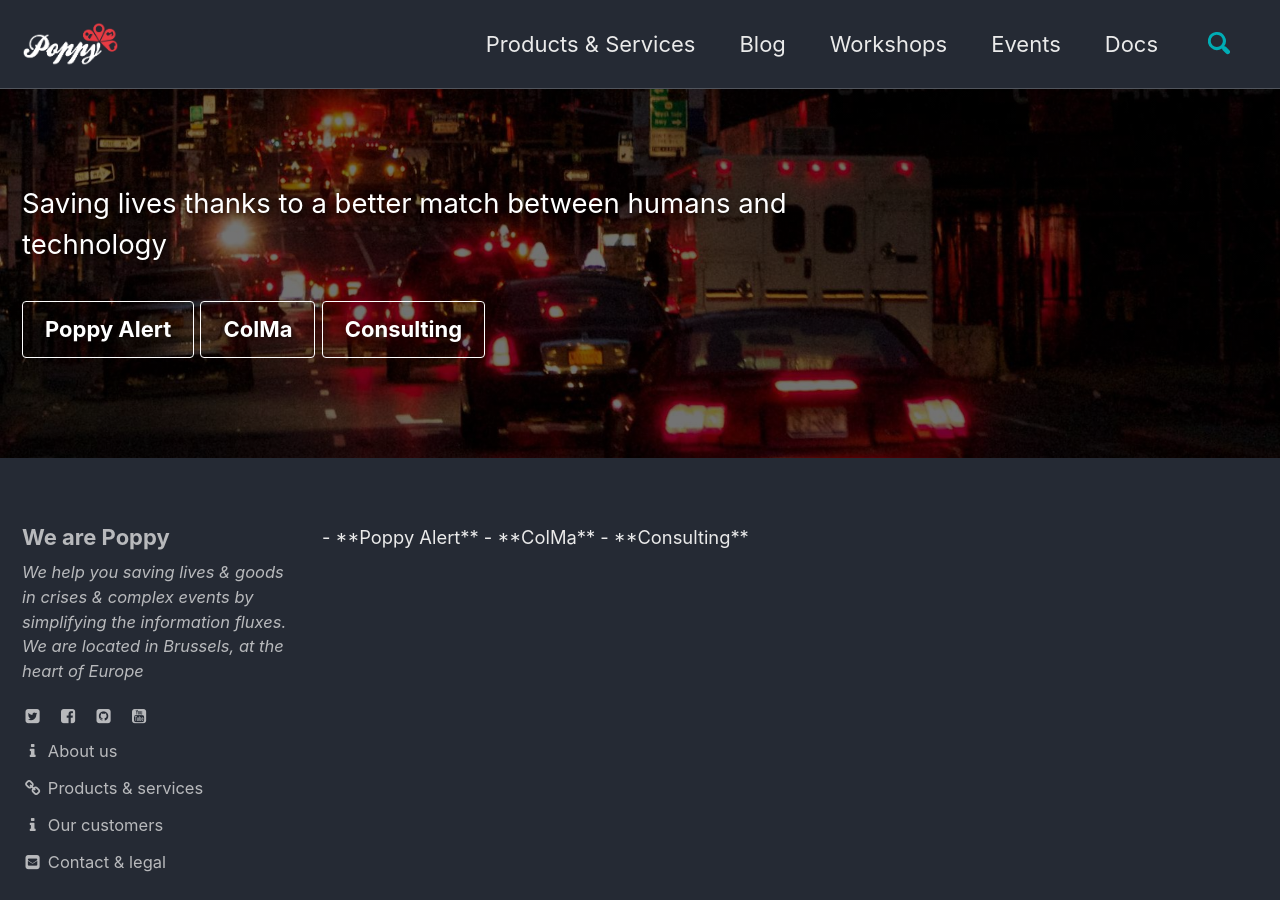
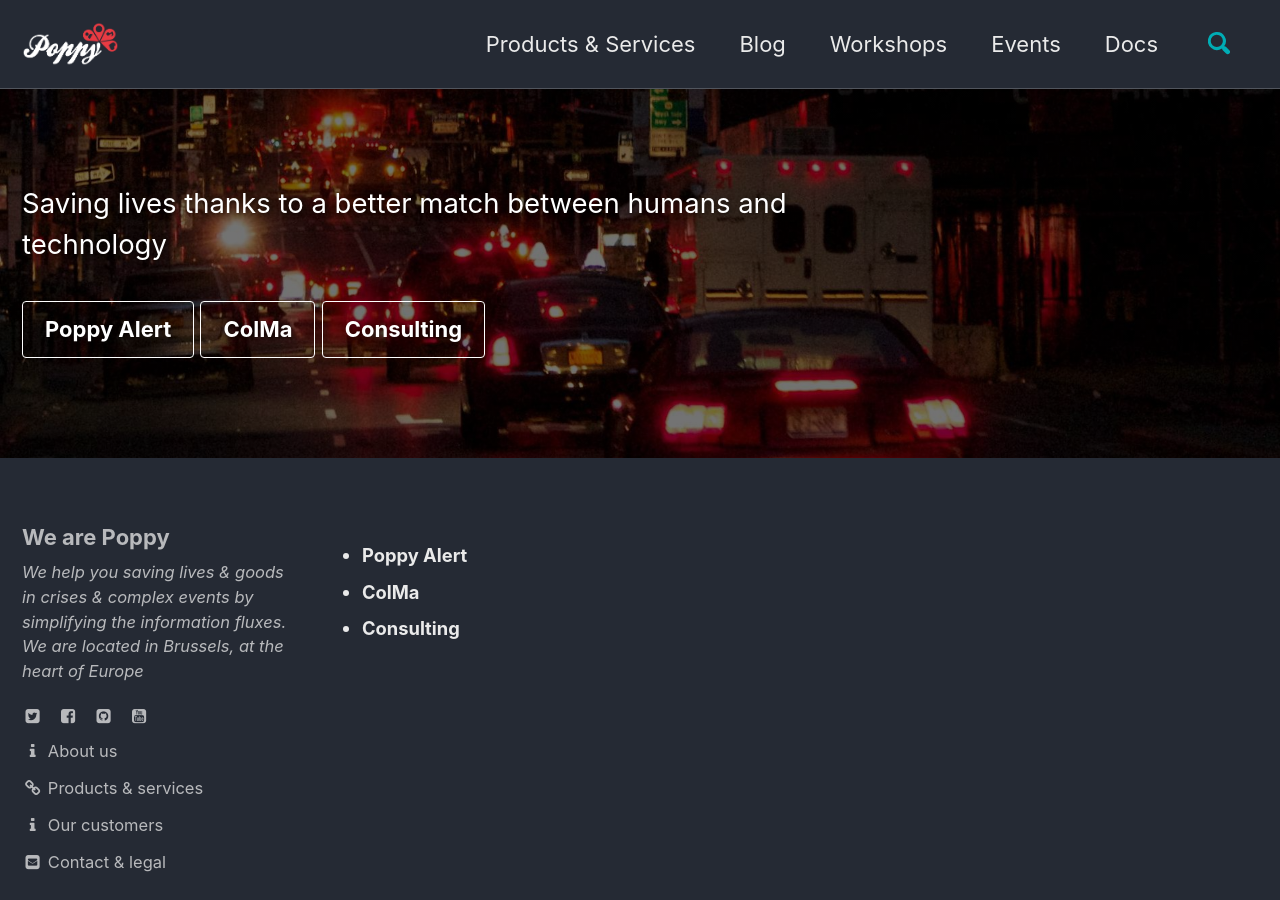
Before and after one commit to ccloquet/ccloquet.github.io, a Jekyll site: the page built from _pages/products_and_services.html, in a window 1280 px wide and 900 px high. Built offline with Jekyll 4.4.1, drawn with Linux system fonts in a browser that asks for light colours; cached includes are drawn as plain includes.

Commit message:
Update products_and_services.html

```diff
--- a/_pages/products_and_services.html
+++ b/_pages/products_and_services.html
@@ -16,6 +16,8 @@ header:
 permalink: /products/
 ---
 
-- **Poppy Alert**
-- **ColMa**
-- **Consulting**
+<ul>
+	<li><b>Poppy Alert<b></li>
+	<li><b>ColMa</b></li>
+	<li><b>Consulting</b></li>
+</ul>
```
